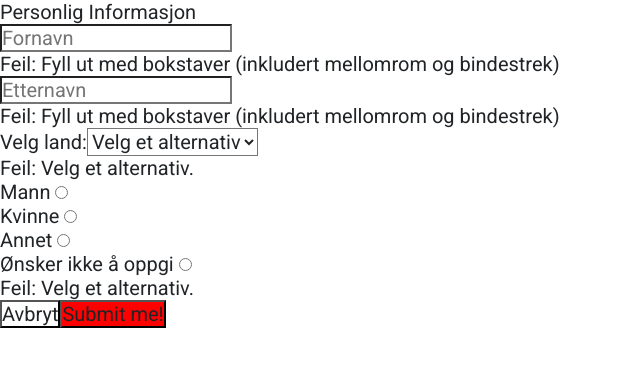
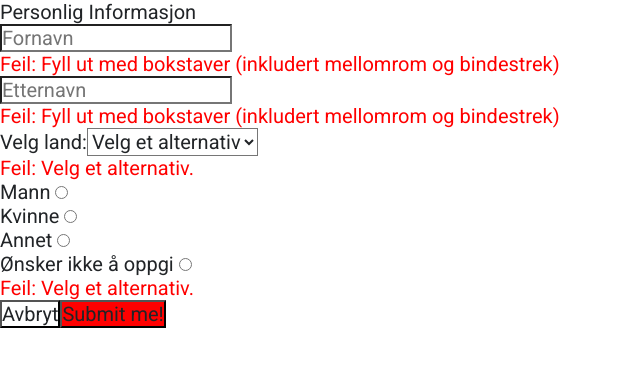
Before and after one commit to 0mar0mrani/form, a React (Vite) app: page / in a window 1280 px wide. Shown: the top 366 px of the page, without its empty margins (0-640 px from the left). Built offline with nearby package versions, Linux system fonts and the light colour scheme.

Commit message:
Imported component sheets

```diff
--- a/src/css/main.css
+++ b/src/css/main.css
@@ -1,5 +1,8 @@
 @import './reset.css';
 @import './base.css';
 
+@import './modules/Form.css';
 @import './modules/form/PrimaryButton.css';
 @import './modules/form/TextInput.css';
+@import './modules/form/RadioInput.css';
+@import './modules/form/SelectInput.css';
```
